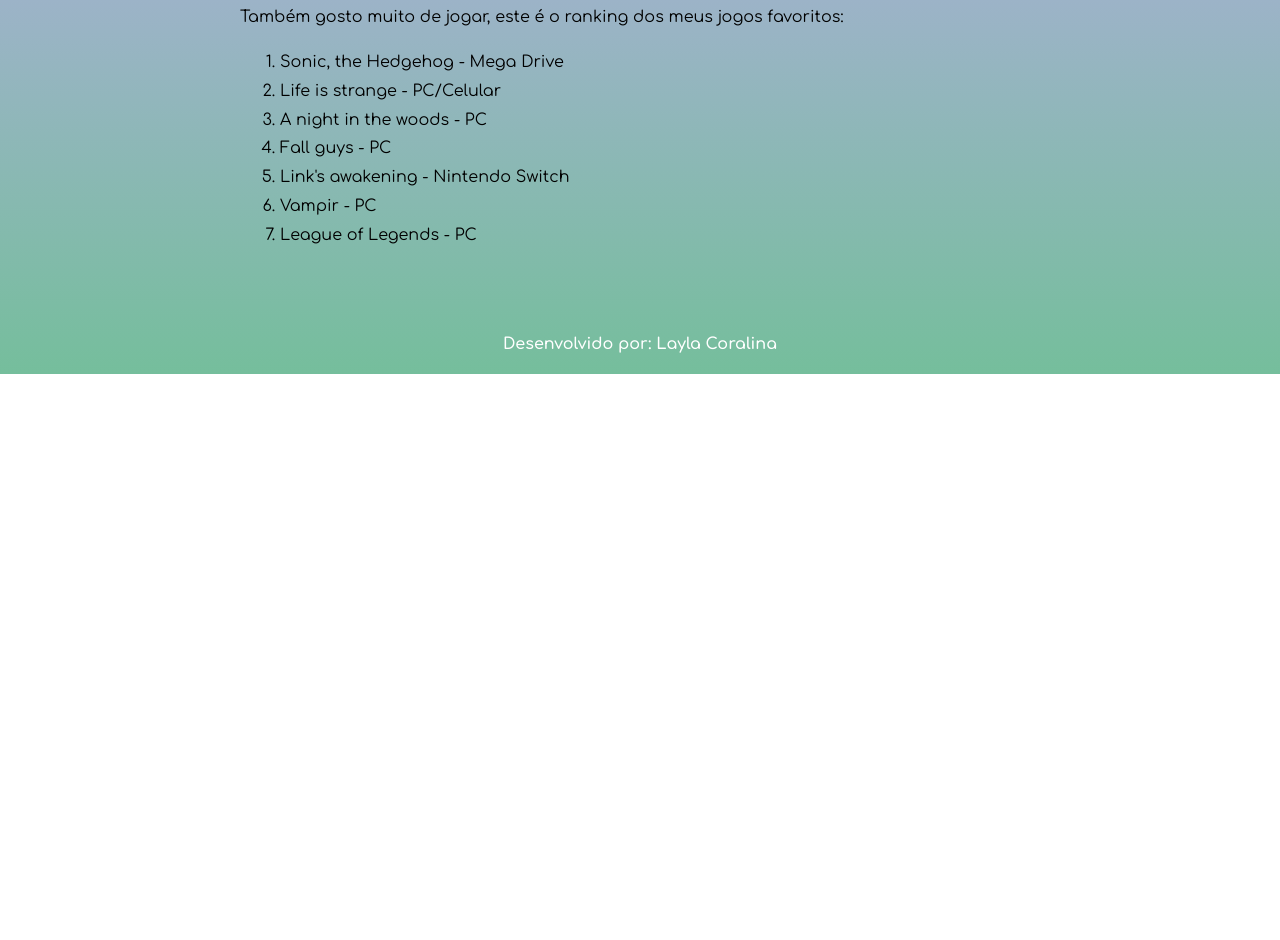
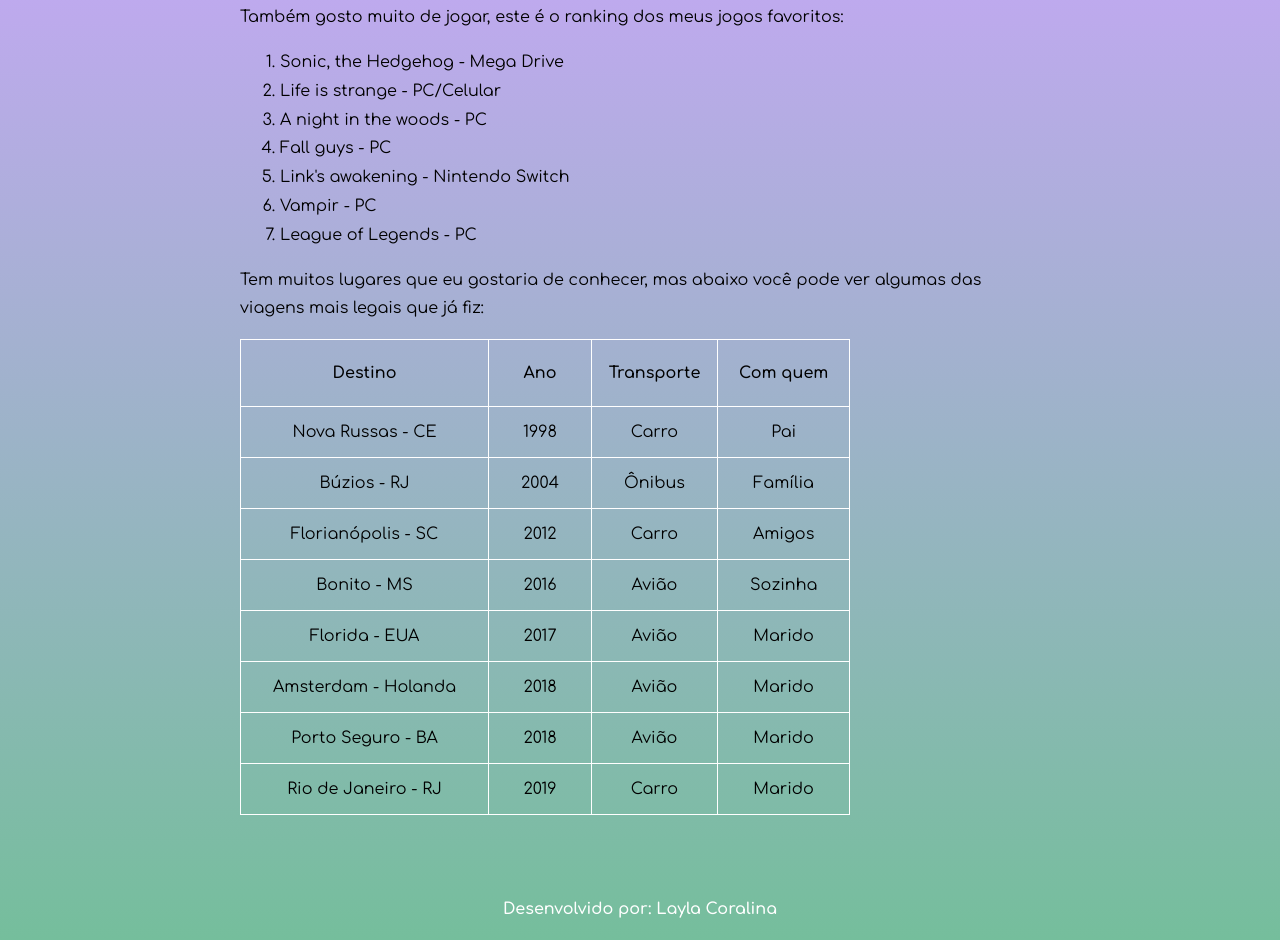
Before and after one commit to CoraLay/Apresentacao-FIAP, a plain HTML site: page index.html in a window 1280 px wide. Shown: the part 1271-2211 px from the top of the page. Before the commit the page ends 1645 px from the top, so only its background shows below. Drawn offline with Linux system fonts and the light colour scheme.

Commit message:
Inclusão da tag table
Inclusão da tag table com informações de viagens

```diff
--- a/index.html
+++ b/index.html
@@ -27,7 +27,7 @@
       <article>
         <img src="layla1.jpg" alt="Mulher branca de cabelos castanhos usando camiseta cinza em um fundo verde.">
       <h2>Um pouco sobre mim</h2>
-      <p>Sou essa mocinha da foto acima, você pode me chamar de Layla, ou como os meus amigos me chamam, Lay. Eu sou formada em Ciências Contábeis pela Universidade de São Caetano do Sul e estou cursando Sistemas para a web na FIAP, pretendo me tornar uma desenvolvedora Front End no decorrer do curso e trabalhar na criação de Websites e soluções online. </p>
+      <p>Sou essa mocinha da foto ao lado, você pode me chamar de Layla, ou como os meus amigos me chamam, Lay. Eu sou formada em Ciências Contábeis pela Universidade de São Caetano do Sul e estou cursando Sistemas para a web na FIAP, pretendo me tornar uma desenvolvedora Front End no decorrer do curso e trabalhar na criação de Websites e soluções online. </p>
       <p>Quando era adolescente, eu gostava de criar templates para Blogs usando HTML e Photoshop, este foi o meu primeiro contato com tecnologia criando algo que seria publicado na internet. Na época eu não via como uma possível profissão, mas com certeza é o que eu escolho fazer daqui pra frente.</p>
       <p>Estou muito empolgada com a forma como a FIAP aborda as matérias, integrando mais de uma em cada atividade pois desta maneira é possível aprender de um jeito muito mais prático do que o convencional.</p>
       </article>
@@ -56,6 +56,73 @@
           <li>League of Legends - PC</li>
         </ol>
       </article>
+      <article>
+        <p>Tem muitos lugares que eu gostaria de conhecer, mas abaixo você pode ver algumas das viagens mais legais que já fiz:</p>
+        <table>
+          <thead>
+            <tr>
+              <th>Destino</th>
+              <th>Ano</th>
+              <th>Transporte</th>
+              <th>Com quem</th>
+            </tr>
+          </thead>
+          <tbody>
+            <tr>
+              <td>Nova Russas - CE</td>
+              <td>1998</td>
+              <td>Carro</td>
+              <td>Pai</td>
+            </tr>
+            <tr>
+              <td>Búzios - RJ</td>
+              <td>2004</td>
+              <td>Ônibus</td>
+              <td>Família</td>
+            </tr>
+            <tr>
+              <td>Florianópolis - SC</td>
+              <td>2012</td>
+              <td>Carro</td>
+              <td>Amigos</td>
+            </tr>
+            <tr>
+              <td>Bonito - MS</td>
+              <td>2016</td>
+              <td>Avião</td>
+              <td>Sozinha</td>
+            </tr>
+            <tr>
+              <td>Florida - EUA</td>
+              <td>2017</td>
+              <td>Avião</td>
+              <td>Marido</td>
+            </tr>
+            <tr>
+              <td>Amsterdam - Holanda</td>
+              <td>2018</td>
+              <td>Avião</td>
+              <td>Marido</td>
+            </tr>
+            <tr>
+              <td>Porto Seguro - BA</td>
+              <td>2018</td>
+              <td>Avião</td>
+              <td>Marido</td>
+            </tr>
+            <tr>
+              <td>Rio de Janeiro - RJ</td>
+              <td>2019</td>
+              <td>Carro</td>
+              <td>Marido</td>
+            </tr>
+          </tbody>
+          <tfoot>
+
+          </tfoot>
+        </table>
+        </ol>
+      </article>
     </section>
 
   </main>
--- a/style.css
+++ b/style.css
@@ -68,3 +68,19 @@ footer {
   background:rgb(196, 61, 144);
   color: white;
 }
+
+table {
+  text-align: center;
+  border-collapse: collapse;
+}
+
+th {
+  font-weight: bold;
+  padding: 1.5em 0;
+  border: 1px solid white;
+}
+
+td {
+  padding: 1em 2em;
+  border: 1px solid white;
+}
```
